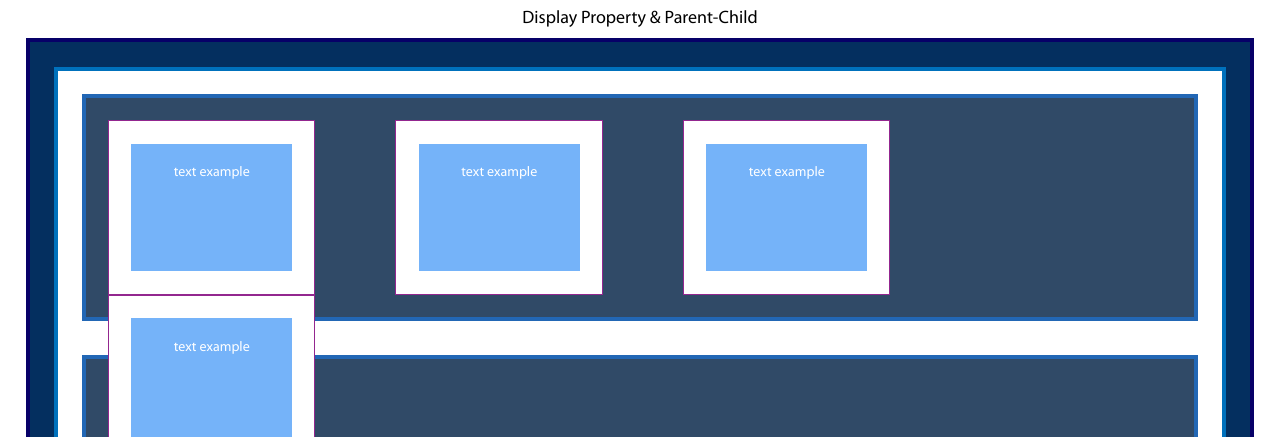
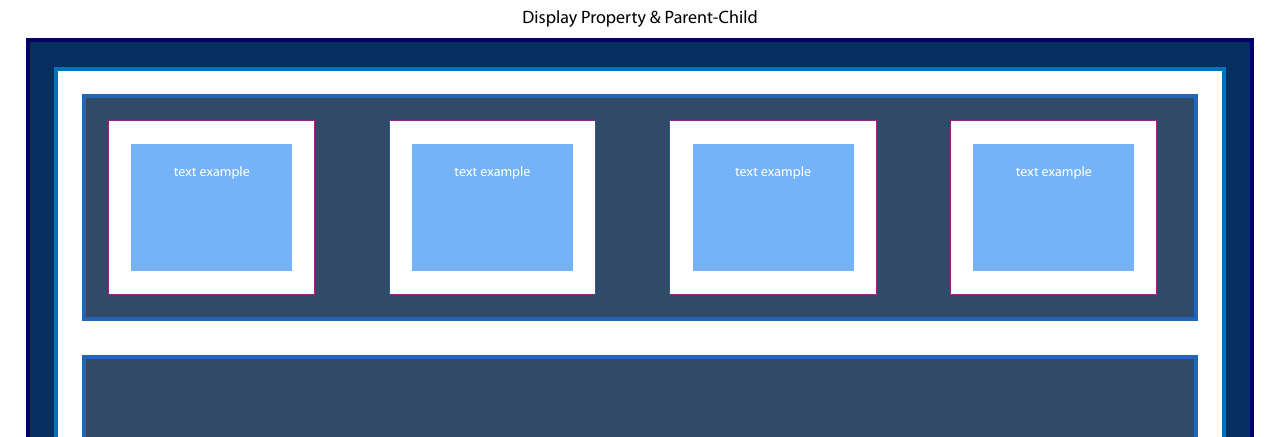
Before and after one commit to marvelyko/Display-Property-Parent-Child, a plain HTML site: page index.html in a window 1280 px wide. Shown: the top 437 px of the page. Drawn offline with Linux system fonts and the light colour scheme.

Commit message:
update task
css uptade

```diff
--- a/css/style.css
+++ b/css/style.css
@@ -1,7 +1,9 @@
 html,body{
 	height: 98%;
+	max-width: 1360px;
 	width: 100%;
 	overflow: hidden;
+	margin: 0 auto;
 }
 
 body{
@@ -53,7 +55,7 @@ body{
 	background: #FFFFFF;
 	border: 1px solid #93278F;
 	display: inline-block;
-	margin-right: 76px;
+	margin-right: 6.5%;
 	padding: 2%;
 }
 
```
